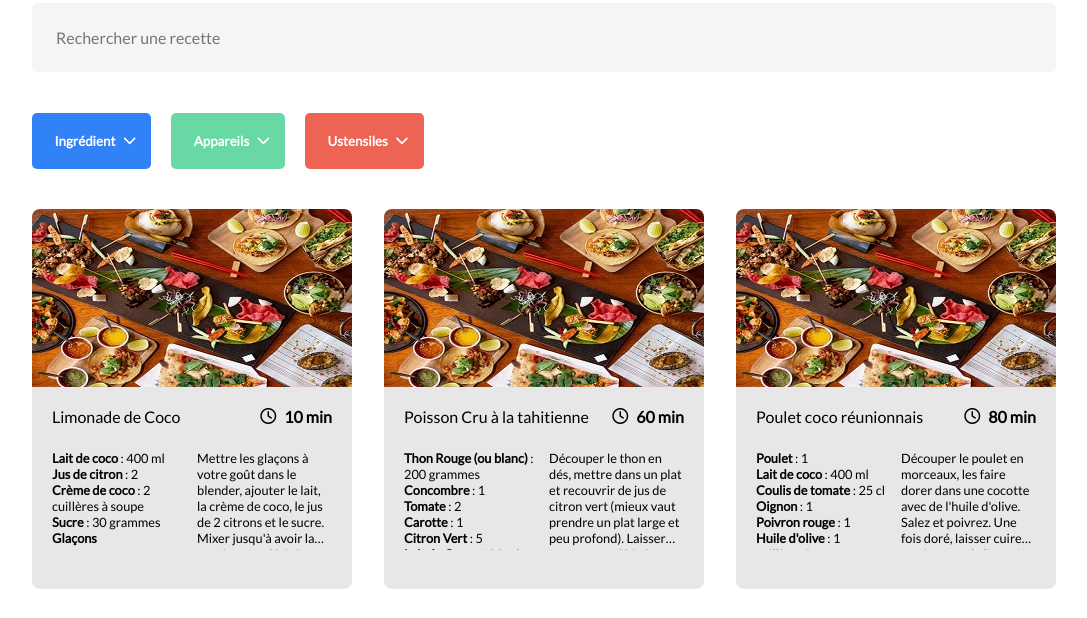
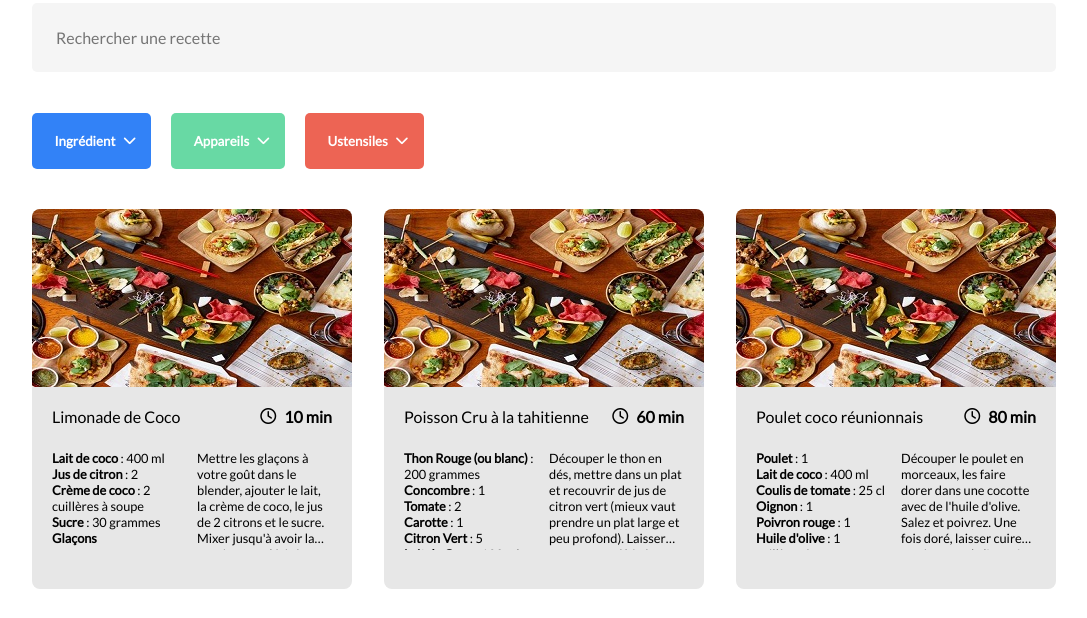
Before and after one commit to michelre/LesPetitsPlats-P7, a plain HTML site: page index.html in a window 1280 px wide. Shown: the part 145-763 px from the top of the page, without its empty margins (96-1183 px from the left). Drawn offline with Linux system fonts and the light colour scheme.

Commit message:
fix(): recette image

```diff
--- a/css/style.css
+++ b/css/style.css
@@ -257,7 +257,8 @@ main {
     overflow: hidden;
 
     /* TEST AJOUT IMG */
-    background-image: url('/assets/card-test.jpg');
+    background: url('https://michelre.github.io/LesPetitsPlats-P7/assets/card-test.jpg') no-repeat center;
+    background-size: cover;
 }
 
 .card-img img {
```
